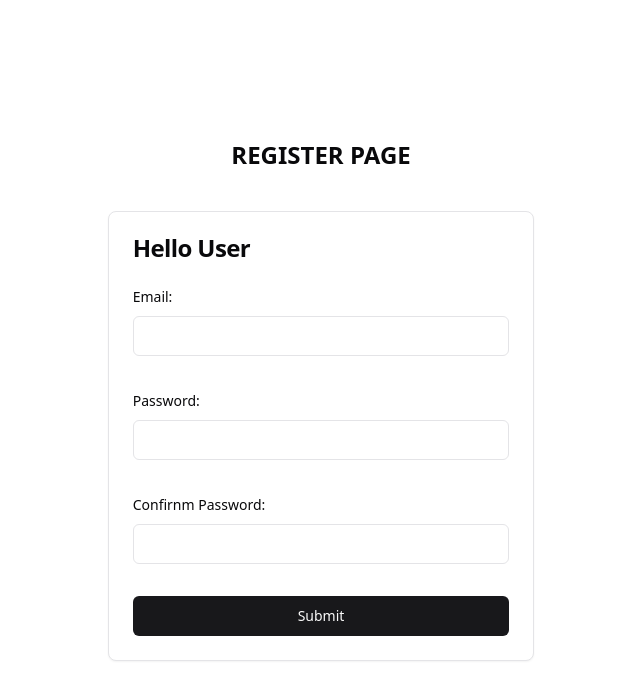
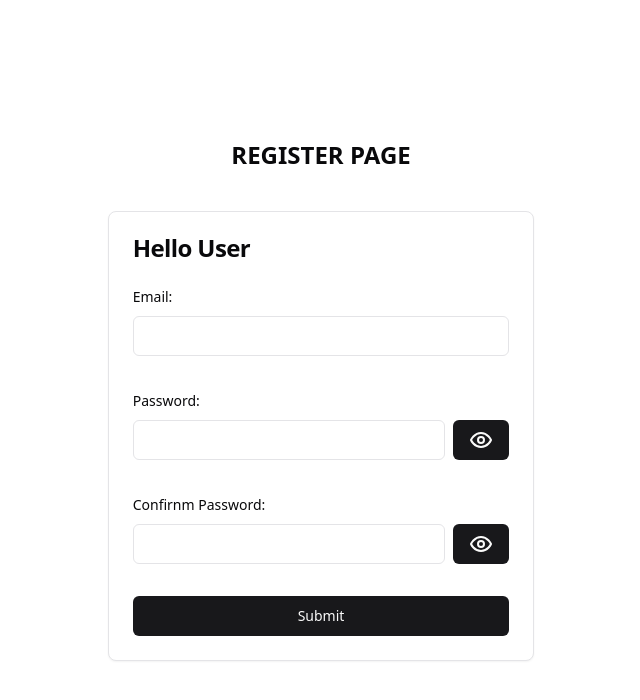
Before and after one commit to prit1310/expenceTracker, a React (Vite) app: page /register in a window 1280 px wide. Shown: the top 700 px of the page, without its empty margins (319-959 px from the left). Built offline with nearby package versions, Linux system fonts and the light colour scheme.

Commit message:
add eye & eyeoff button in password

```diff
--- a/src/components/molecules/LoginForm.tsx
+++ b/src/components/molecules/LoginForm.tsx
@@ -4,6 +4,8 @@ import { useForm } from "react-hook-form"
 import { Button } from "../ui/button"
 import { FormField, FormItem, FormLabel, FormControl,FormMessage,Form } from "../ui/form"
 import { Input } from "../ui/input"
+import { Eye, EyeOff } from "lucide-react"
+import { useState } from "react"
 
 const formSchema = z.object({
   email: z.string().email({
@@ -25,6 +27,7 @@ const LoginForm = () => {
     console.log("user login successfull")
   }
 
+  const [visibility,setVisibility] = useState("password")
 
   return (
     <Form {...form}>
@@ -49,7 +52,12 @@ const LoginForm = () => {
             <FormItem>
               <FormLabel>Password:</FormLabel>
               <FormControl>
-              <Input placeholder="" {...field} type="password" />
+              <div className="flex items-center">
+            <Input placeholder="" {...field} type={visibility} className="mr-2"/>
+            <Button onClick={() => setVisibility(visibility === "password" ? "text" : "password")}>
+              {visibility === "password" ? <Eye /> : <EyeOff />}
+            </Button>
+          </div>
               </FormControl>
               <FormMessage />
             </FormItem>
--- a/src/components/molecules/RegisterForm.tsx
+++ b/src/components/molecules/RegisterForm.tsx
@@ -6,6 +6,8 @@ import { FormField, FormItem, FormLabel, FormControl,FormMessage,Form } from "..
 import { Input } from "../ui/input"
 import {createUserWithEmailAndPassword} from "firebase/auth"
 import {auth} from "../../lib/firebase"
+import { Eye, EyeOff } from "lucide-react"
+import { useState } from "react"
 
 const formSchema = z.object({
   email: z.string().email({
@@ -30,6 +32,7 @@ const RegisterForm = () => {
     console.log("user created")
   }
 
+  const [visibility,setVisibility] = useState("password")
 
   return (
     <Form {...form}>
@@ -54,7 +57,12 @@ const RegisterForm = () => {
             <FormItem>
               <FormLabel>Password:</FormLabel>
               <FormControl>
-              <Input placeholder="" {...field} type="password" />
+              <div className="flex items-center">
+            <Input placeholder="" {...field} type={visibility} className="mr-2"/>
+            <Button onClick={() => setVisibility(visibility === "password" ? "text" : "password")}>
+              {visibility === "password" ? <Eye /> : <EyeOff />}
+            </Button>
+          </div>
               </FormControl>
               <FormMessage />
             </FormItem>
@@ -67,7 +75,12 @@ const RegisterForm = () => {
             <FormItem>
               <FormLabel>Confirnm Password:</FormLabel>
               <FormControl>
-              <Input placeholder="" {...field} type="password" />
+              <div className="flex items-center">
+            <Input placeholder="" {...field} type={visibility} className="mr-2"/>
+            <Button onClick={() => setVisibility(visibility === "password" ? "text" : "password")}>
+              {visibility === "password" ? <Eye /> : <EyeOff />}
+            </Button>
+          </div>
               </FormControl>
               <FormMessage />
             </FormItem>
```
